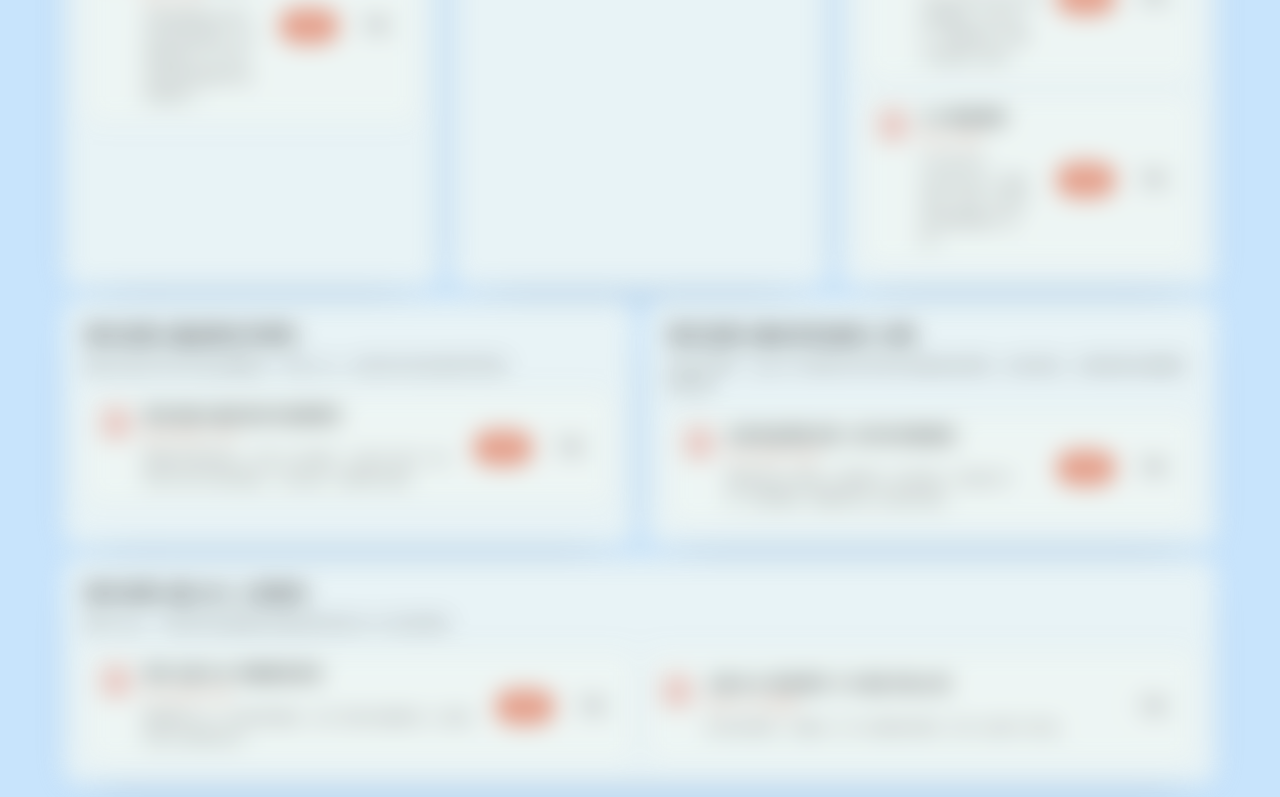
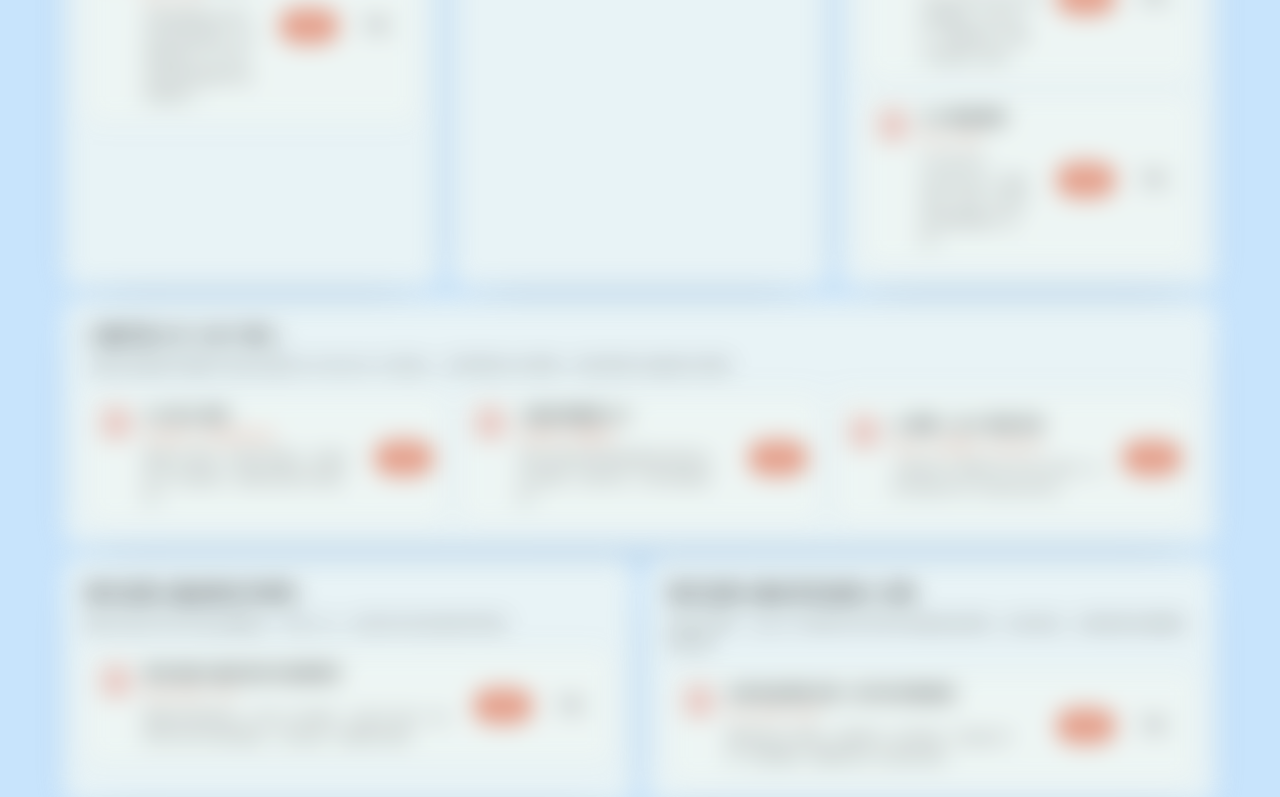
Before and after one commit to TracyGuo0112/child_website, a Next.js app: page /docs in a window 1280 px wide. Shown: the part 812-1609 px from the top of the page. Built offline with nearby package versions, Linux system fonts and the light colour scheme.

Commit message:
docs: add API and MCP integration guides

```diff
--- /dev/null
+++ b/app/docs/MarkdownDocumentPage.tsx
@@ -0,0 +1,138 @@
+import { readFileSync } from "node:fs";
+import { join } from "node:path";
+import ReactMarkdown from "react-markdown";
+import remarkGfm from "remark-gfm";
+import { surface, ink } from "@/components/palette";
+import { ACCENT } from "@/components/site/accent";
+import { cardSurface } from "@/components/site/atoms";
+import { ProtectedDocs } from "./ProtectedDocs";
+
+type MarkdownDocumentPageProps = {
+  sourceFile: string;
+};
+
+const base = process.env.NEXT_PUBLIC_BASE_PATH ?? "";
+
+export function MarkdownDocumentPage({ sourceFile }: MarkdownDocumentPageProps) {
+  const markdown = readFileSync(join(process.cwd(), "content", "docs", sourceFile), "utf8");
+
+  return (
+    <main className="min-h-screen px-5 pb-16 pt-16 sm:px-8">
+      <div className="mx-auto mb-4 max-w-5xl">
+        <a
+          href={`${base}/docs`}
+          className="inline-flex items-center gap-1.5 text-sm font-semibold transition-opacity hover:opacity-70"
+          style={{ color: ACCENT.deep }}
+        >
+          <span aria-hidden>←</span>
+          返回技术文档
+        </a>
+      </div>
+
+      <ProtectedDocs>
+        <article className="overflow-hidden rounded-2xl p-5 sm:p-8 lg:p-10" style={cardSurface}>
+          <ReactMarkdown
+            remarkPlugins={[remarkGfm]}
+            components={{
+              h1: ({ children }) => (
+                <h1 className="mb-6 text-2xl font-semibold tracking-tight sm:text-3xl" style={{ color: ink[900] }}>
+                  {children}
+                </h1>
+              ),
+              h2: ({ children }) => (
+                <h2 className="mb-3 mt-8 text-xl font-semibold tracking-tight" style={{ color: ink[900] }}>
+                  {children}
+                </h2>
+              ),
+              h3: ({ children }) => (
+                <h3 className="mb-2.5 mt-7 text-lg font-semibold" style={{ color: ink[900] }}>
+                  {children}
+                </h3>
+              ),
+              h4: ({ children }) => (
+                <h4 className="mb-2 mt-6 text-base font-semibold" style={{ color: ink[900] }}>
+                  {children}
+                </h4>
+              ),
+              p: ({ children }) => (
+                <p className="my-3 text-sm leading-7" style={{ color: ink[700] }}>
+                  {children}
+                </p>
+              ),
+              ul: ({ children }) => (
+                <ul className="my-3 list-disc space-y-1.5 pl-6 text-sm leading-7" style={{ color: ink[700] }}>
+                  {children}
+                </ul>
+              ),
+              ol: ({ children }) => (
+                <ol className="my-3 list-decimal space-y-1.5 pl-6 text-sm leading-7" style={{ color: ink[700] }}>
+                  {children}
+                </ol>
+              ),
+              a: ({ href, children }) => {
+                const isExternal = href?.startsWith("http");
+                return (
+                  <a
+                    href={href}
+                    target={isExternal ? "_blank" : undefined}
+                    rel={isExternal ? "noopener noreferrer" : undefined}
+                    className="font-medium underline decoration-1 underline-offset-2"
+                    style={{ color: ACCENT.deep }}
+                  >
+                    {children}
+                  </a>
+                );
+              },
+              blockquote: ({ children }) => (
+                <blockquote
+                  className="my-4 rounded-r-xl border-l-4 px-4 py-2"
+                  style={{ background: ACCENT.tint, borderColor: ACCENT.deep, color: ink[700] }}
+                >
+                  {children}
+                </blockquote>
+              ),
+              table: ({ children }) => (
+                <div className="my-5 overflow-x-auto rounded-xl border" style={{ borderColor: ink.line }}>
+                  <table className="min-w-full border-collapse text-left text-sm">{children}</table>
+                </div>
+              ),
+              thead: ({ children }) => (
+                <thead style={{ background: ACCENT.tint, color: ink[900] }}>{children}</thead>
+              ),
+              th: ({ children }) => (
+                <th className="whitespace-nowrap border-b px-3 py-2.5 font-semibold" style={{ borderColor: ink.line }}>
+                  {children}
+                </th>
+              ),
+              td: ({ children }) => (
+                <td className="min-w-32 border-b px-3 py-2.5 align-top leading-6" style={{ borderColor: ink.line, color: ink[700] }}>
+                  {children}
+                </td>
+              ),
+              pre: ({ children }) => (
+                <pre
+                  className="my-4 overflow-x-auto rounded-xl p-4 text-xs leading-6 [&_code]:bg-transparent [&_code]:p-0"
+                  style={{ background: ink[900], color: surface.raised }}
+                >
+                  {children}
+                </pre>
+              ),
+              code: ({ children, className }) => (
+                <code
+                  className={`${className ?? ""} rounded px-1.5 py-0.5 font-mono text-[0.85em]`}
+                  style={{ background: ACCENT.tint, color: ink[900] }}
+                >
+                  {children}
+                </code>
+              ),
+              strong: ({ children }) => <strong className="font-semibold" style={{ color: ink[900] }}>{children}</strong>,
+              hr: () => <hr className="my-8" style={{ borderColor: ink.line }} />,
+            }}
+          >
+            {markdown}
+          </ReactMarkdown>
+        </article>
+      </ProtectedDocs>
+    </main>
+  );
+}
--- /dev/null
+++ b/app/docs/api-access/page.tsx
@@ -0,0 +1,11 @@
+import type { Metadata } from "next";
+import { MarkdownDocumentPage } from "../MarkdownDocumentPage";
+
+export const metadata: Metadata = {
+  title: "API 接入说明 · 喜马拉雅儿童 SDK",
+  description: "公共参数、设备标识生成、签名算法与错误码说明。",
+};
+
+export default function ApiAccessPage() {
+  return <MarkdownDocumentPage sourceFile="api-access-guide.md" />;
+}
--- /dev/null
+++ b/app/docs/child-content-search-api/page.tsx
@@ -0,0 +1,11 @@
+import type { Metadata } from "next";
+import { MarkdownDocumentPage } from "../MarkdownDocumentPage";
+
+export const metadata: Metadata = {
+  title: "儿童内容搜索 API · 喜马拉雅儿童 SDK",
+  description: "儿童内容关键词搜索接口的请求参数、响应字段、示例与降级规则。",
+};
+
+export default function ChildContentSearchApiPage() {
+  return <MarkdownDocumentPage sourceFile="child-content-search-api.md" />;
+}
--- a/app/docs/page.tsx
+++ b/app/docs/page.tsx
@@ -4,6 +4,8 @@ import { cardSurface } from "@/components/site/atoms";
 import { ProtectedDocs } from "./ProtectedDocs";
 
 const base = process.env.NEXT_PUBLIC_BASE_PATH ?? "";
+
+type DocsSectionSpan = "third" | "half" | "full";
 
 type Doc = {
   title: string;
@@ -12,18 +14,22 @@ type Doc = {
   file: string;
   downloadFile?: string;
   downloadOnly?: boolean;
+  hideDownload?: boolean;
+  openInSameTab?: boolean;
 };
 
 type DocSection = {
   title: string;
   desc: string;
   docs: Doc[];
+  span: DocsSectionSpan;
 };
 
 const DOC_SECTIONS: DocSection[] = [
   {
     title: "嵌入式 SDK（C 语言）接入详解",
     desc: "面向玩具设备端的 SDK 架构、平台适配、API 与业务流程说明。",
+    span: "third",
     docs: [
       {
         title: "嵌入式 SDK 接入文档",
@@ -42,6 +48,7 @@ const DOC_SECTIONS: DocSection[] = [
   {
     title: "微信小程序端接入详解",
     desc: "面向微信小程序宿主的儿童内容插件集成与通信说明。",
+    span: "third",
     docs: [
       {
         title: "微信小程序插件接入文档",
@@ -54,6 +61,7 @@ const DOC_SECTIONS: DocSection[] = [
   {
     title: "APP端接入详解",
     desc: "按目标平台查看喜马拉雅生态 SDK 的完整集成说明。",
+    span: "third",
     docs: [
       {
         title: "Android 集成指南",
@@ -76,8 +84,39 @@ const DOC_SECTIONS: DocSection[] = [
     ],
   },
   {
+    title: "儿童内容 API / MCP 接入",
+    desc: "儿童内容搜索可根据产品形态选择 API 或 MCP 方式接入；同时提供公共参数、签名规则与设备标识说明。",
+    span: "full",
+    docs: [
+      {
+        title: "API 接入说明",
+        meta: "在线文档 · 公共参数与签名",
+        desc: "覆盖公共参数、特殊字符编码、各端设备 ID 生成规则、通用签名算法与错误码。",
+        file: `${base}/docs/api-access`,
+        hideDownload: true,
+        openInSameTab: true,
+      },
+      {
+        title: "儿童内容搜索 API",
+        meta: "在线文档 · 搜索接口",
+        desc: "说明儿童内容关键词搜索的请求地址、业务参数、响应字段、示例与降级规则。",
+        file: `${base}/docs/child-content-search-api`,
+        hideDownload: true,
+        openInSameTab: true,
+      },
+      {
+        title: "AI 搜索：MCP 使用文档",
+        meta: "Apifox · 访问密码：2wXyXnom",
+        desc: "儿童内容 AI 搜索的 MCP 接入说明，适用于选择 MCP 方式的合作伙伴。",
+        file: "https://s.apifox.cn/ae0a322b-d69d-4691-bce4-28a69ca1ac5a",
+        hideDownload: true,
+      },
+    ],
+  },
+  {
     title: "喜马拉雅儿童品牌合作规范",
     desc: "面向内容合作伙伴的品牌露出、专区入口、会员标识及包装宣传规范。",
+    span: "half",
     docs: [
       {
         title: "喜马拉雅儿童内容合作品牌规范",
@@ -91,6 +130,7 @@ const DOC_SECTIONS: DocSection[] = [
   {
     title: "喜马拉雅儿童会员权益接入方案",
     desc: "适用于硬件、App 与小程序合作伙伴的设备权益领取、自动发放、无感登录及提醒机制说明。",
+    span: "half",
     docs: [
       {
         title: "会员权益领取方案（合作伙伴通用版）",
@@ -103,6 +143,7 @@ const DOC_SECTIONS: DocSection[] = [
   {
     title: "喜马拉雅儿童 SDK 上线验收",
     desc: "面向 App、小程序和设备端的前端验收标准与 P0 测试用例。",
+    span: "full",
     docs: [
       {
         title: "喜马儿童 SDK 前端验收标准",
@@ -149,14 +190,15 @@ function DocCard({ doc: d }: { doc: Doc }) {
         {!d.downloadOnly && (
           <a
             href={d.file}
-            target="_blank"
-            rel="noopener noreferrer"
+            target={d.openInSameTab ? undefined : "_blank"}
+            rel={d.openInSameTab ? undefined : "noopener noreferrer"}
             className="inline-block whitespace-nowrap rounded-full px-4 py-2 text-xs font-semibold transition-transform hover:-translate-y-0.5"
             style={{ background: ACCENT.deep, color: surface.raised }}
           >
             查看
           </a>
         )}
+        {!d.hideDownload && (
           <a
             href={d.downloadFile ?? d.file}
             download
@@ -165,6 +207,7 @@ function DocCard({ doc: d }: { doc: Doc }) {
           >
             下载
           </a>
+        )}
       </div>
     </article>
   );
@@ -187,9 +230,7 @@ function TestAccessFlow() {
           <li>
             将公钥通过邮件发送至
             {" "}
-            <a className="font-semibold underline underline-offset-2" href="mailto:yanhong.guo@ximalaya.com" style={{ color: ACCENT.deep }}>
-              yanhong.guo@ximalaya.com
-            </a>
+            <span className="font-semibold" style={{ color: ACCENT.deep }}>【对接商务邮箱】</span>
             。
           </li>
           <li>
@@ -207,14 +248,15 @@ function TestAccessFlow() {
   );
 }
 
-type DocsSectionSpan = "third" | "half" | "full";
-
 function DocsSection({ section, span }: { section: DocSection; span: DocsSectionSpan }) {
   const spanClass = {
     third: "min-[900px]:col-span-2",
     half: "min-[900px]:col-span-3",
     full: "min-[900px]:col-span-6",
   }[span];
+  const docsGridClass = span === "full"
+    ? section.docs.length === 3 ? "min-[900px]:grid-cols-3" : "min-[900px]:grid-cols-2"
+    : "";
 
   return (
     <section
@@ -229,7 +271,7 @@ function DocsSection({ section, span }: { section: DocSection; span: DocsSection
           {section.desc}
         </p>
       </div>
-      <div className={`mt-4 grid gap-3 ${span === "full" ? "min-[900px]:grid-cols-2" : ""}`}>
+      <div className={`mt-4 grid gap-3 ${docsGridClass}`}>
         {section.docs.map((doc) => <DocCard key={doc.file} doc={doc} />)}
       </div>
     </section>
@@ -251,11 +293,11 @@ export default function DocsPage() {
 
       <ProtectedDocs>
         <div className="grid gap-3.5 min-[900px]:grid-cols-6">
-          {DOC_SECTIONS.map((section, index) => (
+          {DOC_SECTIONS.map((section) => (
             <DocsSection
               key={section.title}
               section={section}
-              span={index < 3 ? "third" : index < 5 ? "half" : "full"}
+              span={section.span}
             />
           ))}
         </div>
```
Also changed, not shown: 2 other files (tests, documents, lock files or other folders). Lines whose indentation alone changed are shown as unchanged.
